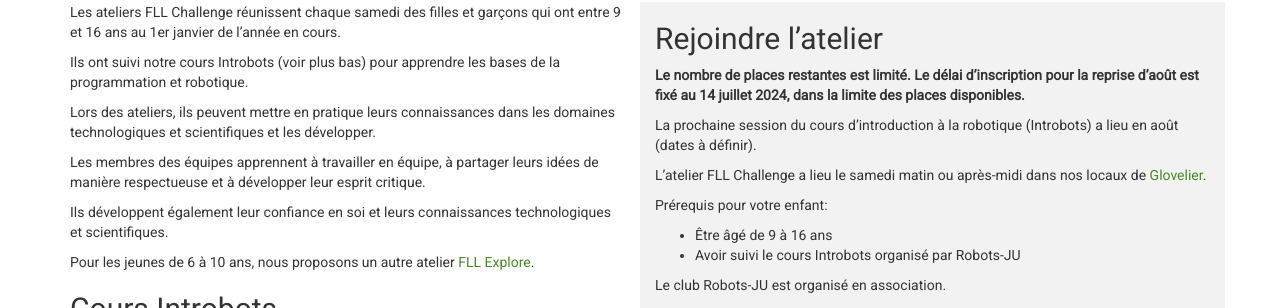
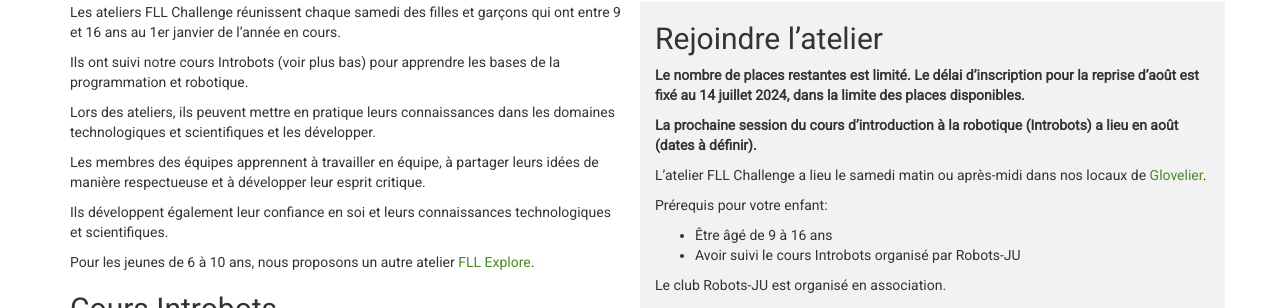
Before and after one commit to robots-ju/robots-ju.ch, a Jekyll site: the page built from ateliers-fll.md, in a window 1280 px wide. Shown: the part 444-752 px from the top of the page. Built offline with Jekyll 4.4.1, drawn with Linux system fonts in a browser that asks for light colours; comment, search, counter and statistics services are not loaded.

```diff
--- a/ateliers-fll.md
+++ b/ateliers-fll.md
@@ -72,7 +72,7 @@ Plus d'informations: <https://coupe.robots-ju.ch/>
 
 **Le nombre de places restantes est limité. Le délai d'inscription pour la reprise d'août est fixé au 14 juillet 2024, dans la limite des places disponibles.**
 
-La prochaine session du cours d'introduction à la robotique (Introbots) a lieu en août (dates à définir).
+**La prochaine session du cours d'introduction à la robotique (Introbots) a lieu en août (dates à définir).**
 
 L'atelier FLL Challenge a lieu le samedi matin ou après-midi dans nos locaux de [Glovelier](https://www.google.ch/maps/place/Rue+des+Places+7,+2855+Glovelier/@47.3390915,7.2066171,17z/data=!3m1!4b1!4m5!3m4!1s0x4791e4df12d571d5:0xfc3cb407ccf2c65f!8m2!3d47.3390879!4d7.2088058?hl=fr).
 
```
